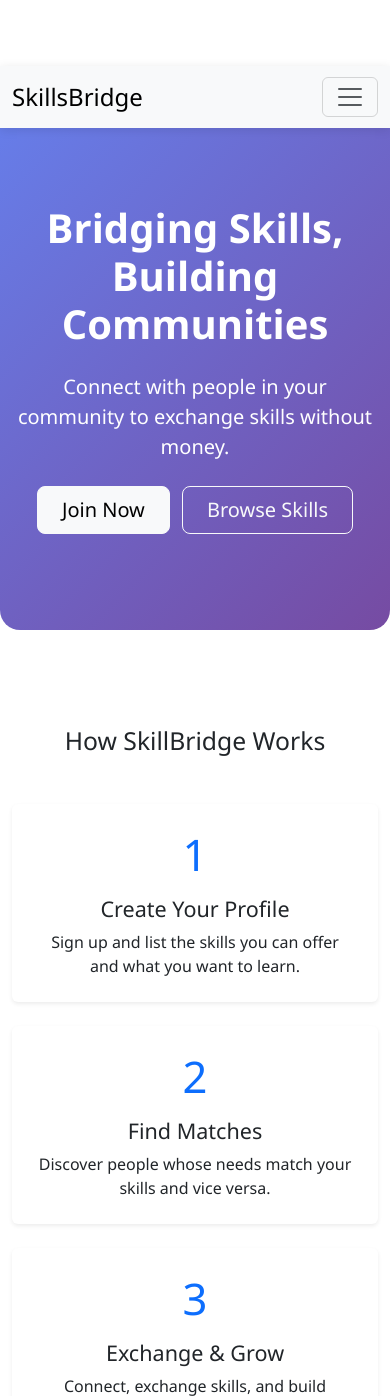
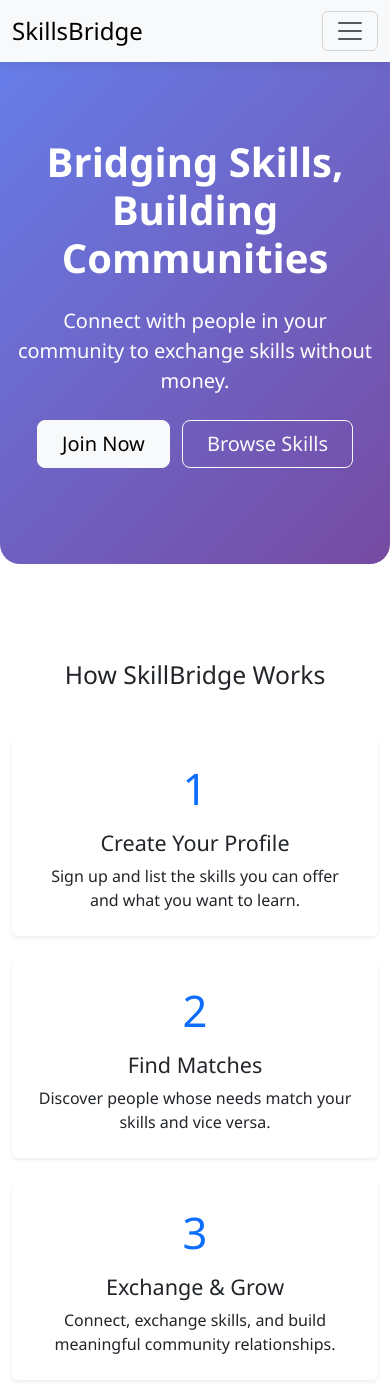
Before and after one commit to tifflee465-lang/SkillsBridge_project-1, a Django app: page / in a window 390 px wide. Shown: the top 1396 px of the page. Run offline with Django 5.2, Linux system fonts and the light colour scheme.

Commit message:
Another update

```diff
--- a/skillbridge_project/skillbridge_project/settings.py
+++ b/skillbridge_project/skillbridge_project/settings.py
@@ -57,7 +57,7 @@ ROOT_URLCONF = 'skillbridge_project.urls'
 TEMPLATES = [
     {
         'BACKEND': 'django.template.backends.django.DjangoTemplates',
-        'DIRS': [os.path.join(BASE_DIR, 'templates')],
+        'DIRS': [BASE_DIR/ 'templates'],
         'APP_DIRS': True,
         'OPTIONS': {
             'context_processors': [
--- a/static/main/css/style.css
+++ b/static/main/css/style.css
@@ -11,7 +11,7 @@
 
 body {
     font-family: 'Segoe UI', Tahoma, Geneva, Verdana, sans-serif;
-    padding-top: 76px;
+
 }
 
 /* Hero Section */
@@ -107,9 +107,6 @@ footer a:hover {
 
 /* Responsive Adjustments */
 @media (max-width: 768px) {
-    body {
-        padding-top: 66px;
-    }
 
     .hero-section h1 {
         font-size: 2.5rem;
```
Also changed, not shown: skillbridge_project/db.sqlite3, skillbridge_project/main/migrations/0001_initial.py (added), skillbridge_project/media/profile_pics/WhatsApp_Image_2025-11-09_at_6.39.55_PM.jpeg (added), skillbridge_project/templates/main.html (renamed from templates/main.html), skillbridge_project/templates/nav.html (renamed from templates/nav.html), skillbridge_project/users/migrations/0001_initial.py (added).
